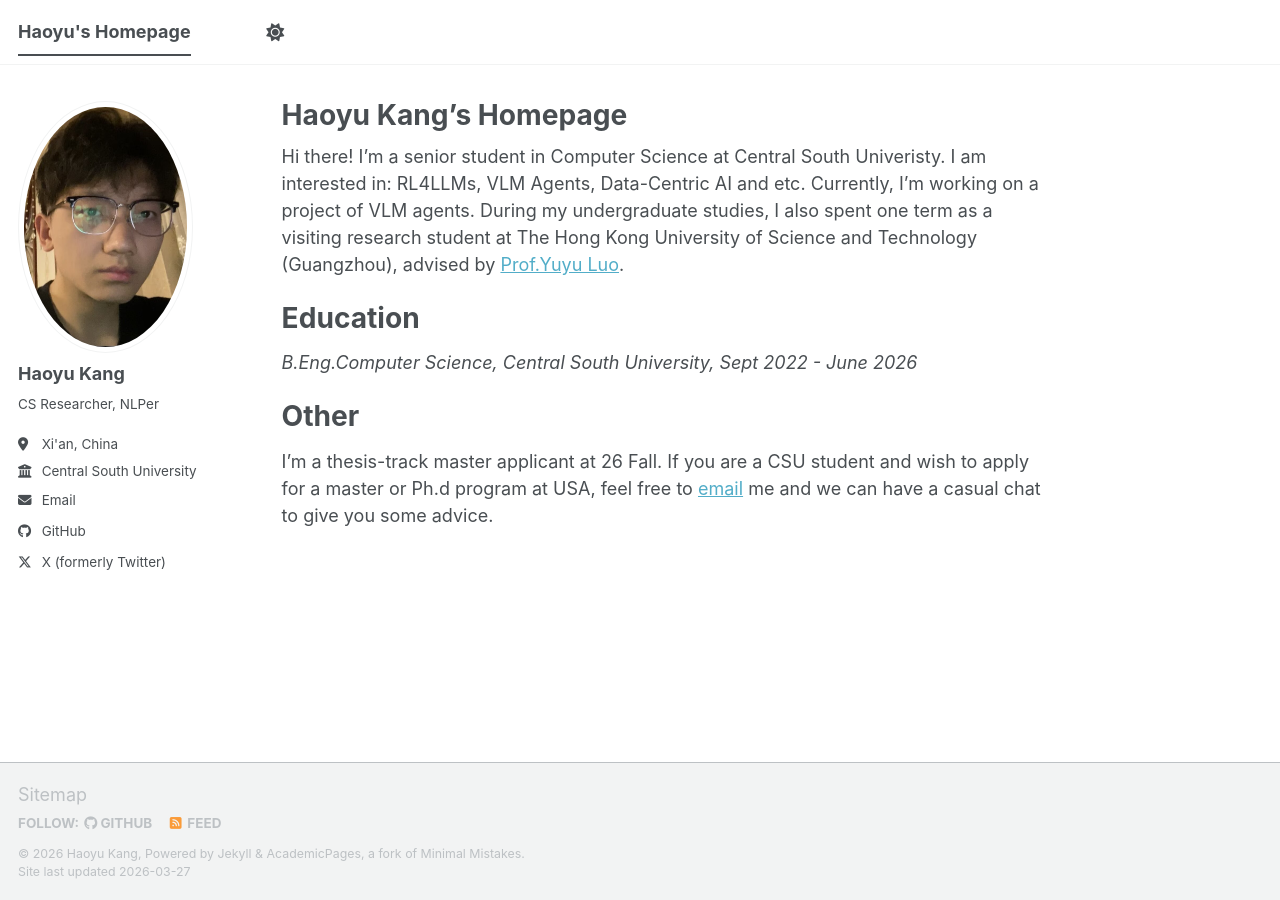
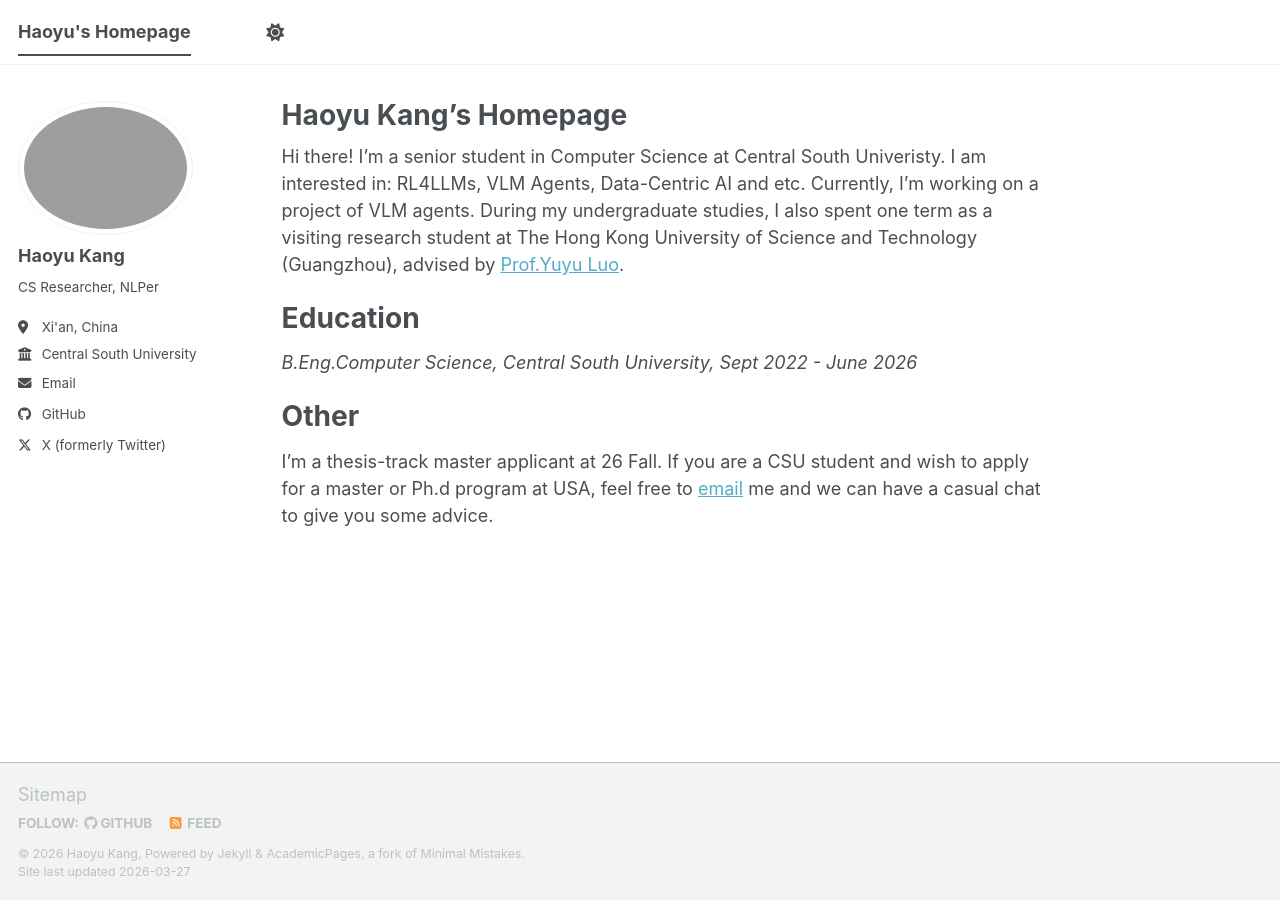
Before and after one commit to HaoyuLucasKang/HaoyuLucasKang.github.io, a Jekyll site: the page built from _pages/about.md, in a window 1280 px wide. Built offline with Jekyll 4.4.1, drawn with Linux system fonts in a browser that asks for light colours; a script bundle is joined from its source files by our own code; library files that are not in the unit come from our copies.

Commit message:
Update author avatar in configuration file

```diff
--- a/_config.yml
+++ b/_config.yml
@@ -23,7 +23,7 @@ repository               : "HaoyuLucasKang/HaoyuLucasKang.github.io"
 #               Additional customization can be done by editing /_includes/author-profile.html
 author:
   # Biographic information
-  avatar           : "profile.png"
+  avatar           : "ala.png"
   name             : "Haoyu Kang"
   pronouns         : # example: "she/her"
   bio              : "CS Researcher, NLPer"
```
